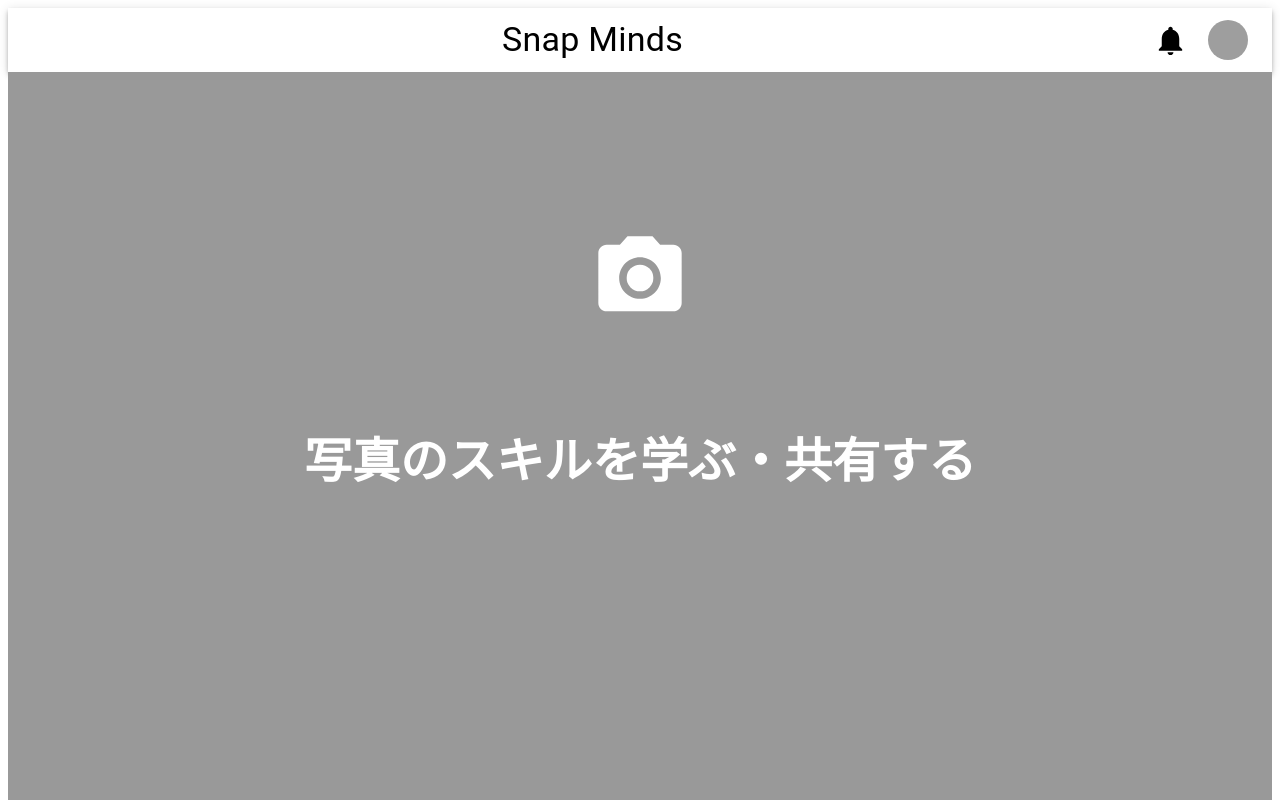
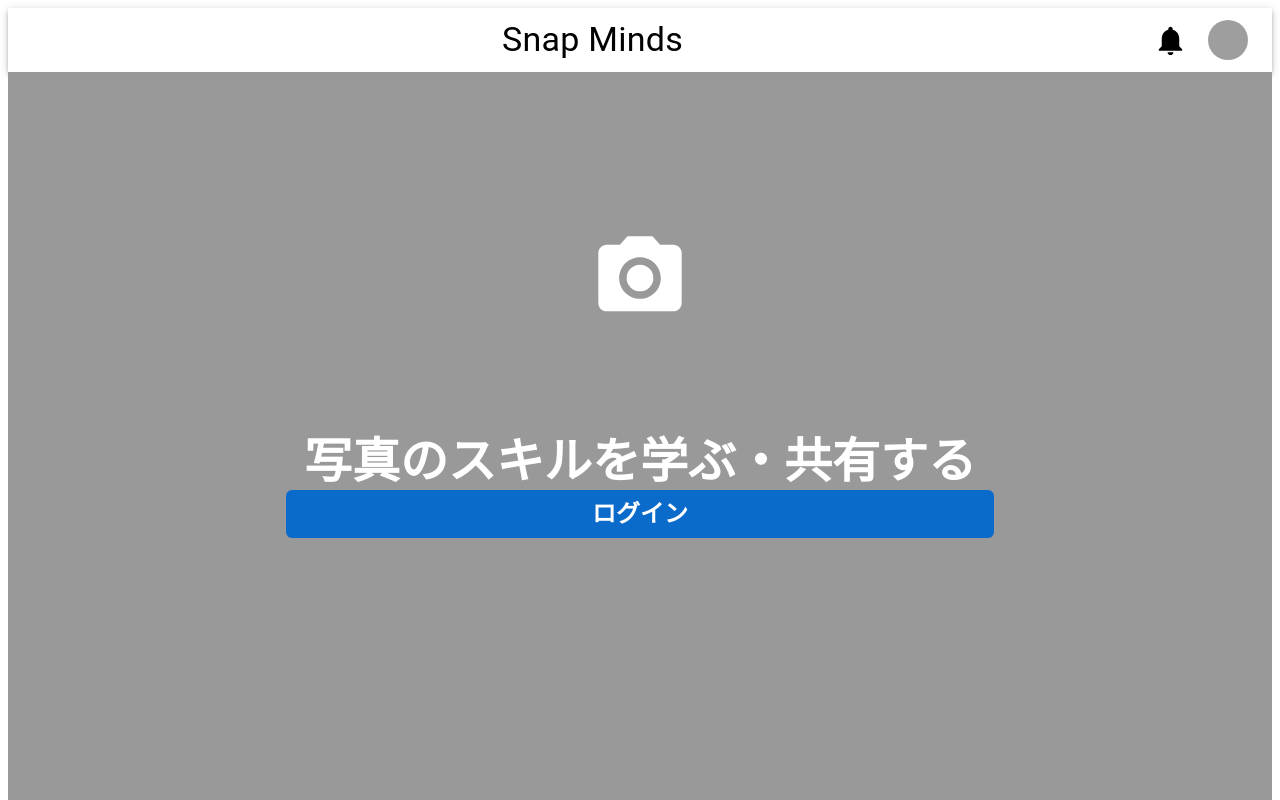
Before and after one commit to Teclub200/SnapMinds_FRONT, a React (Vite) app: page / in a window 1280 px wide. Shown: the top 800 px of the page. Built offline with nearby package versions, Linux system fonts and the light colour scheme; grey boxes are pictures that could not be loaded.

Commit message:
Wrapp joy.ui button

```diff
--- /dev/null
+++ b/src/components/common/MySimpleButton.tsx
@@ -0,0 +1,20 @@
+import { Button } from "@mui/joy";
+
+type Props = {
+  variant: "solid" | "outlined" | "soft" | "plain";
+  onClickFunc: () => void;
+};
+
+export const MySimpleButton = (props: Props) => {
+  const variant = props.variant;
+  const onClickFunc = props.onClickFunc;
+  return (
+    <Button
+      variant={variant}
+      sx={{ marginRadius: "10px", fontSize: "18pt", width: "70%" }}
+      onClick={onClickFunc}
+    >
+      ログイン
+    </Button>
+  );
+};
--- a/src/components/features/top/Top.tsx
+++ b/src/components/features/top/Top.tsx
@@ -1,6 +1,8 @@
 import { Box, Typography } from "@mui/material";
 
 import CameraAltIcon from "@mui/icons-material/CameraAlt";
+import { Button } from "@mui/joy";
+import { MySimpleButton } from "../../common/MySimpleButton";
 
 export const Top = () => {
   return (
@@ -34,6 +36,10 @@ export const Top = () => {
           >
             写真のスキルを学ぶ・共有する
           </Typography>
+          <MySimpleButton
+            variant="solid"
+            onClickFunc={() => alert("ボタンが押されました")}
+          />
         </Box>
       </Box>
     </div>
```
